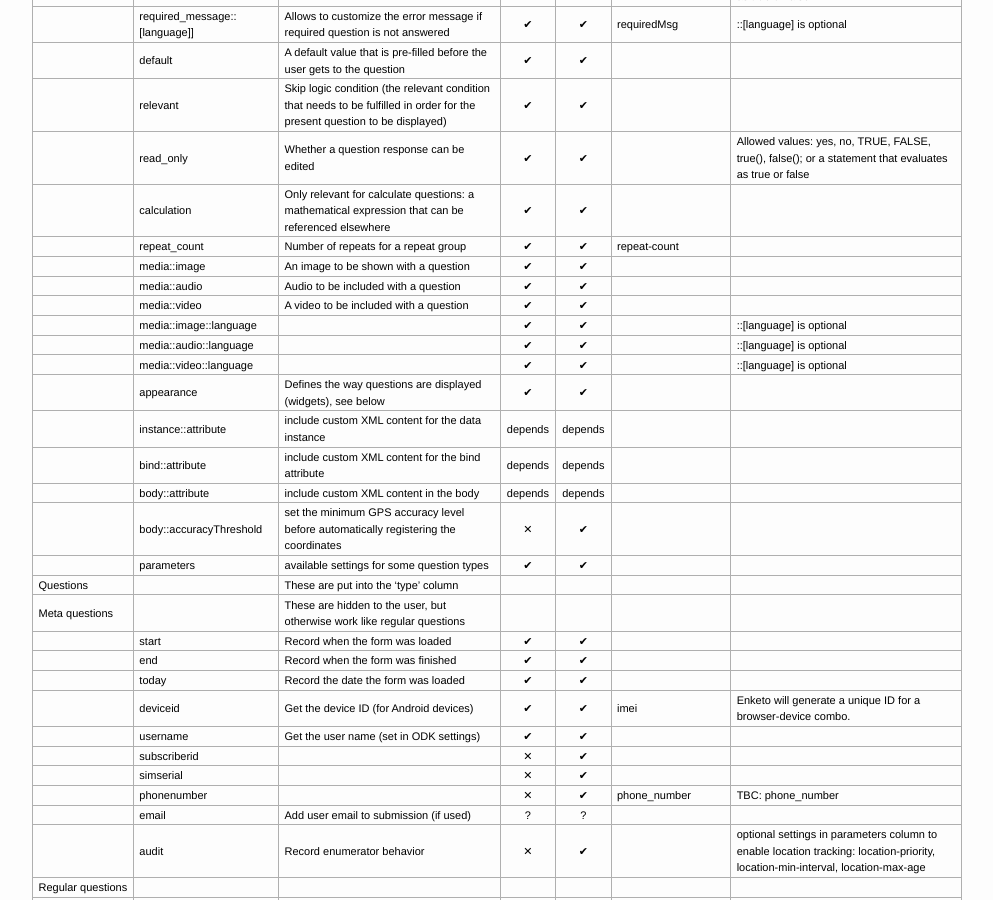
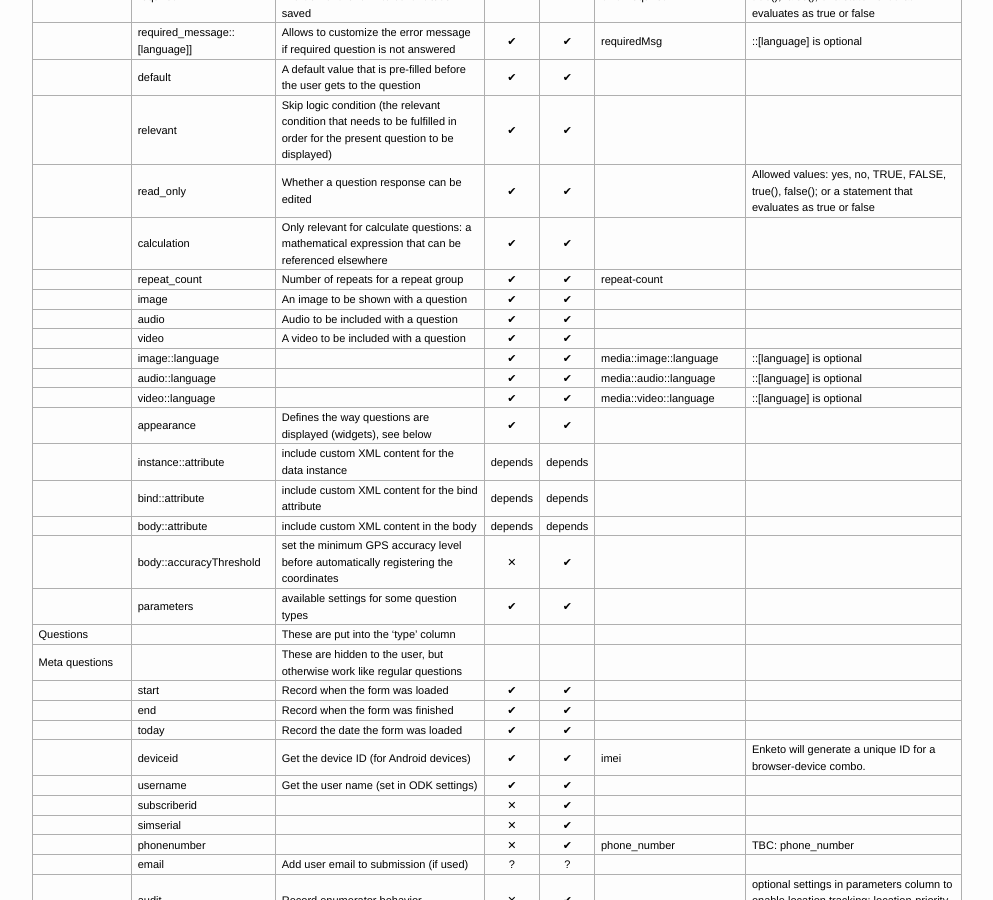
Before and after one commit to XLSForm/xlsform.github.io, a Jekyll site: the page built from en/ref-table.md, in a window 1280 px wide and 900 px high, scrolled down 581 px. Shown: the whole window, without its empty margins (143-1136 px from the left). Built offline with Jekyll 4.4.1, drawn with Linux system fonts in a browser that asks for light colours.

Commit message:
Removed media:: from examples, closes #183 (#197)

```diff
--- a/_data/survey.csv
+++ b/_data/survey.csv
@@ -14,12 +14,12 @@ Column headers,,,,,,
 ,read_only,Whether a question response can be edited,✔,✔,,"Allowed values: yes, no, TRUE, FALSE, true(), false(); or a statement that evaluates as true or false"
 ,calculation,Only relevant for calculate questions: a mathematical expression that can be referenced elsewhere,✔,✔,,
 ,repeat_count,"Number of repeats for a repeat group",✔,✔,repeat-count,
-,media::image,An image to be shown with a question,✔,✔,,
-,media::audio,Audio to be included with a question,✔,✔,,
-,media::video,A video to be included with a question,✔,✔,,
-,media::image::language,,✔,✔,,::[language] is optional
-,media::audio::language,,✔,✔,,::[language] is optional
-,media::video::language,,✔,✔,,::[language] is optional
+,image,An image to be shown with a question,✔,✔,,
+,audio,Audio to be included with a question,✔,✔,,
+,video,A video to be included with a question,✔,✔,,
+,image::language,,✔,✔,media::image::language,::[language] is optional
+,audio::language,,✔,✔,media::audio::language,::[language] is optional
+,video::language,,✔,✔,media::video::language,::[language] is optional
 ,appearance,"Defines the way questions are displayed (widgets), see below",✔,✔,,
 ,instance::attribute,include custom XML content for the data instance,depends,depends,,
 ,bind::attribute,include custom XML content for the bind attribute,depends,depends,,
```
Also changed, not shown: _sections/home-english.md (+2 -2 lines).
